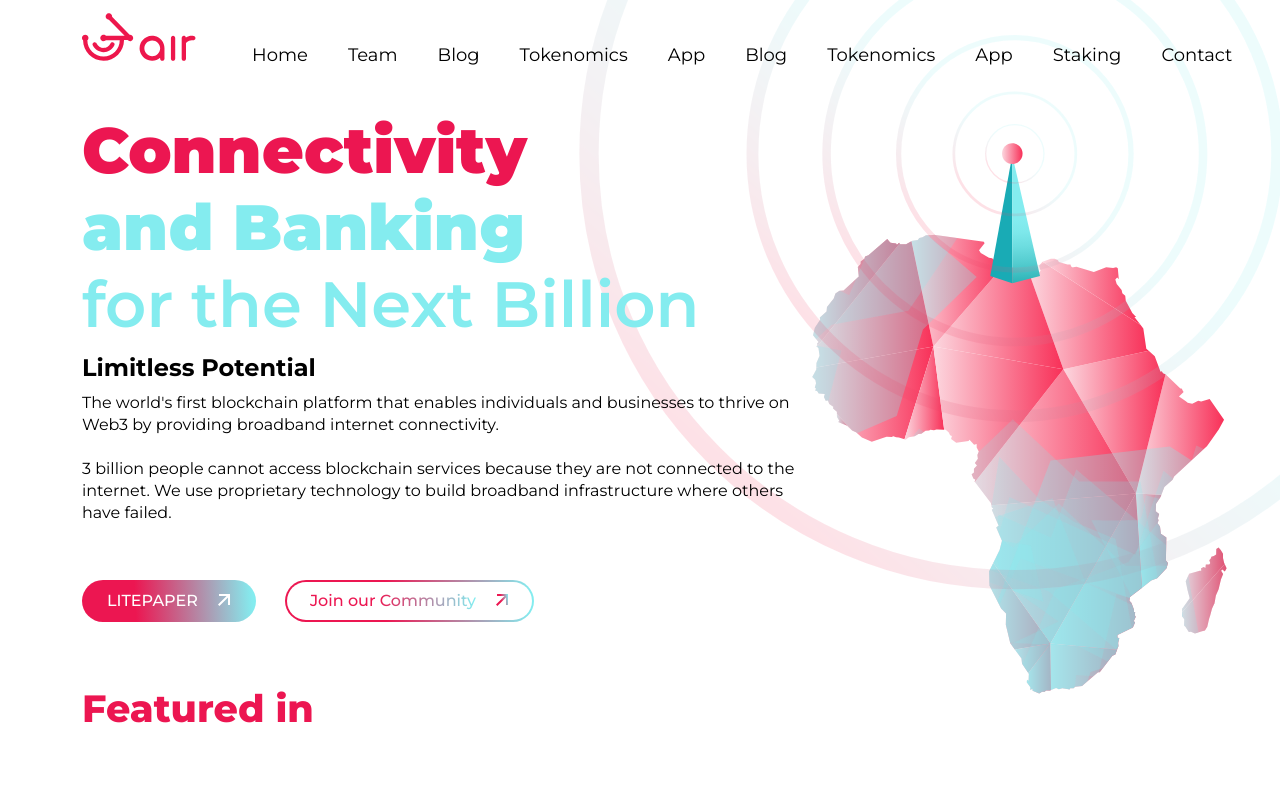
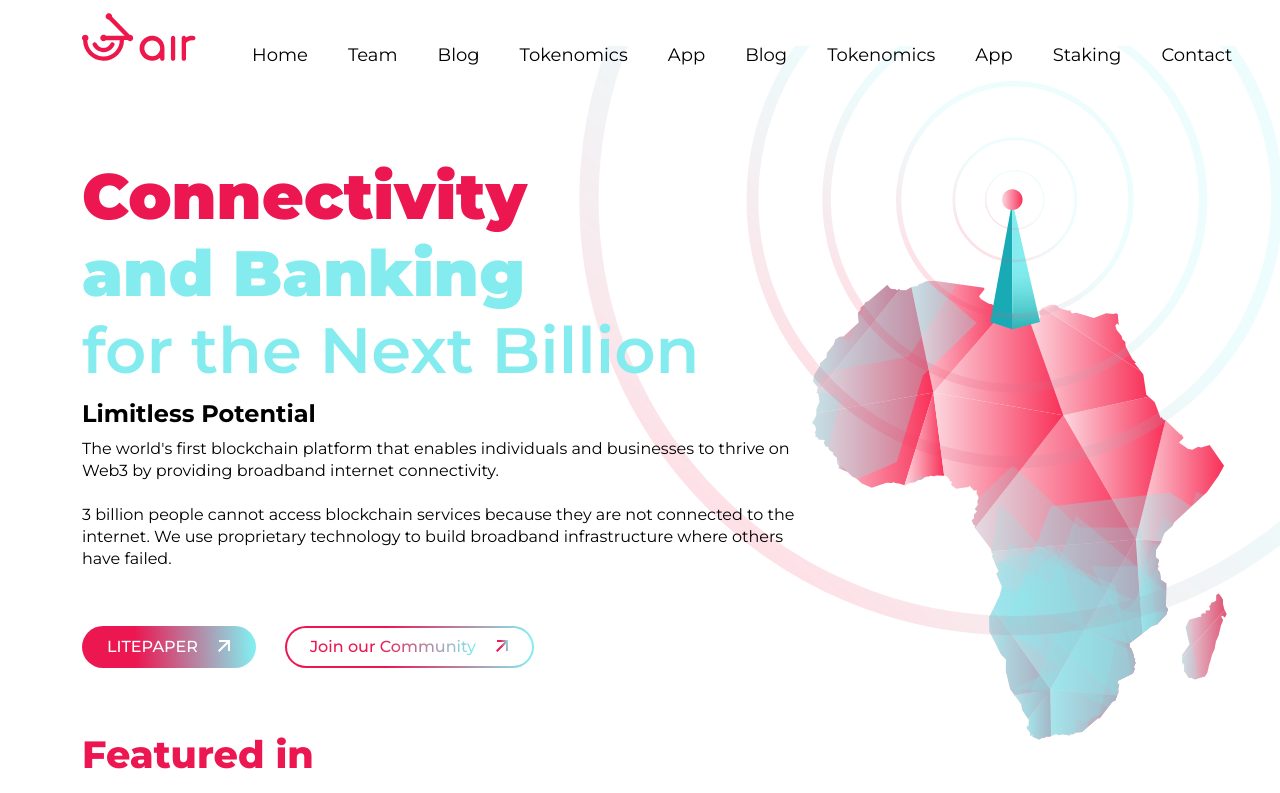
Before and after one commit to Sabir184/3air, a React (Create React App) app in the folder my-app/: page / in a window 1280 px wide. Shown: the top 793 px of the page. Built offline with nearby package versions, Linux system fonts and the light colour scheme.

Commit message:
added fixed navbar

```diff
--- a/my-app/src/components/DigitalIdentities/DigitalStyles.scss
+++ b/my-app/src/components/DigitalIdentities/DigitalStyles.scss
@@ -20,7 +20,7 @@
   }
 
   &:hover {
-    transform: scale(1.03);
+    transform: scale(1.03) translateY(-2px);
 
     img {
       transform: scale(1.2);
--- a/my-app/src/components/Header/Header.js
+++ b/my-app/src/components/Header/Header.js
@@ -20,7 +20,10 @@
   window.addEventListener('scroll', setFixed);
 
   return (
-    <Navbar bg="transparent" expand="lg">
+    <Navbar
+      className={fix ? 'headerWrapperFixed' : 'headerWrapper'}
+      expand="lg"
+    >
       <Container className="header">
         <Navbar.Brand href="#">
           <Image src="/assets/Logo.svg" height={48} width={114} />
--- a/my-app/src/components/Header/Header.scss
+++ b/my-app/src/components/Header/Header.scss
@@ -1,42 +1,28 @@
 // this cause problem
-.headerWapper {
+.headerWrapper {
   position: fixed;
+  top: 0;
+  left: 0;
+  width: 100vw;
+  transition: all 300ms;
 }
-
-.header {
-  align-items: flex-end !important;
-}
-.nav-items {
-  margin-right: 0px !important;
-  margin-left: auto !important;
-}
-.nav-link {
-  margin-left: 40px;
-  color: black;
-  font-size: 18px;
-  line-height: 22px;
-}
-.nav-link:hover {
-  color: black;
+.headerWrapperFixed {
+  position: fixed;
+  transition: all 300ms;
+  top: 0;
+  left: 0;
+  width: 100vw;
+  background-color: #ed174c;
 }
 
 .header {
   align-items: flex-end !important;
 }
 
-.nav-items {
-  margin-right: 0px !important;
-  margin-left: auto !important;
-}
-
 .nav-link {
   padding: 0px !important;
   margin-left: 40px;
-  color: black;
+  color: rgb(0, 0, 0);
   font-size: 18px;
   line-height: 22px;
 }
-
-.nav-link:hover {
-  color: black;
-}
--- a/my-app/src/components/HeroSection/Hero.scss
+++ b/my-app/src/components/HeroSection/Hero.scss
@@ -2,13 +2,14 @@
   background-image: url('./../../../public/assets/Hero-bg.svg');
   background-repeat: no-repeat;
   background-position: right;
+  margin-top: 120px;
 }
-.hero{
-    padding-top: 170px;
-    padding-bottom: 130px;
-    margin-top: -132px;
+.hero {
+  padding-top: 170px;
+  padding-bottom: 130px;
+  margin-top: -132px;
 }
-.hero-btns{
+.hero-btns {
   margin-top: 40px;
 }
 .connectivity h1 {
```
